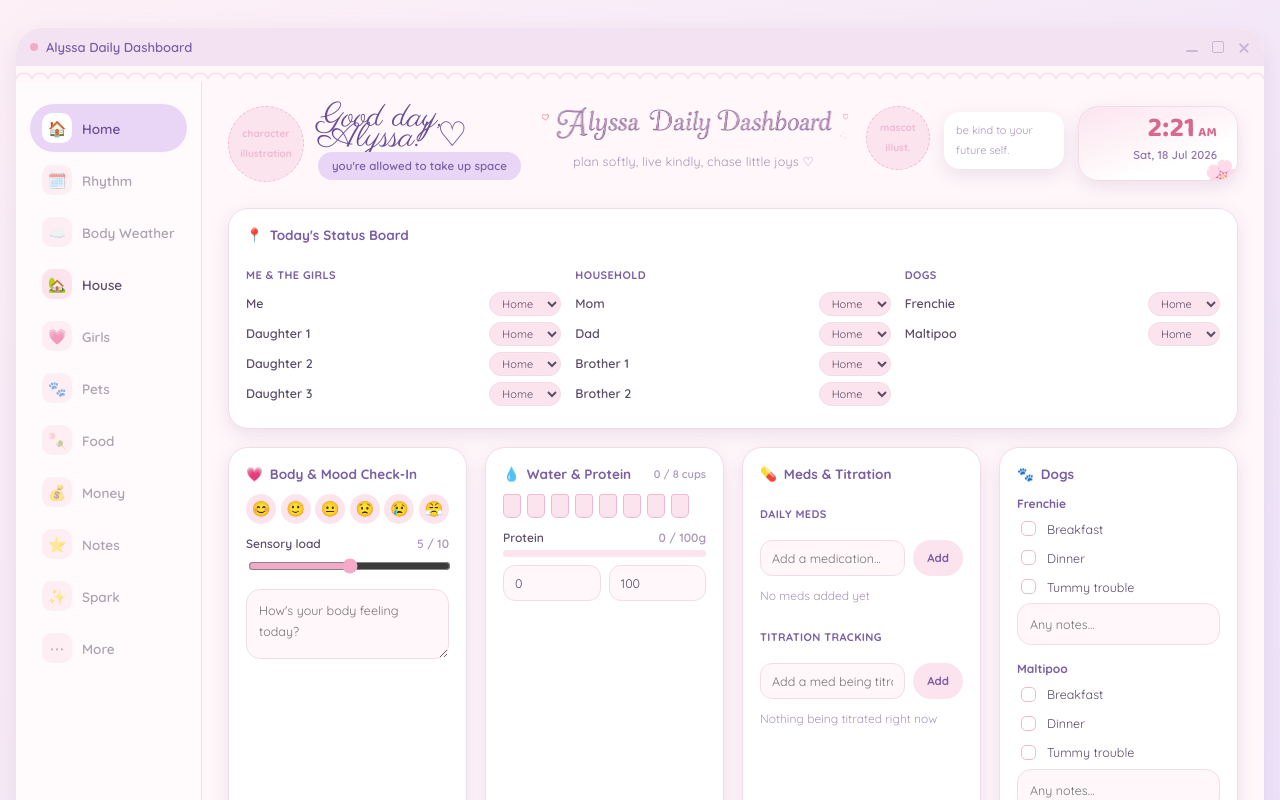
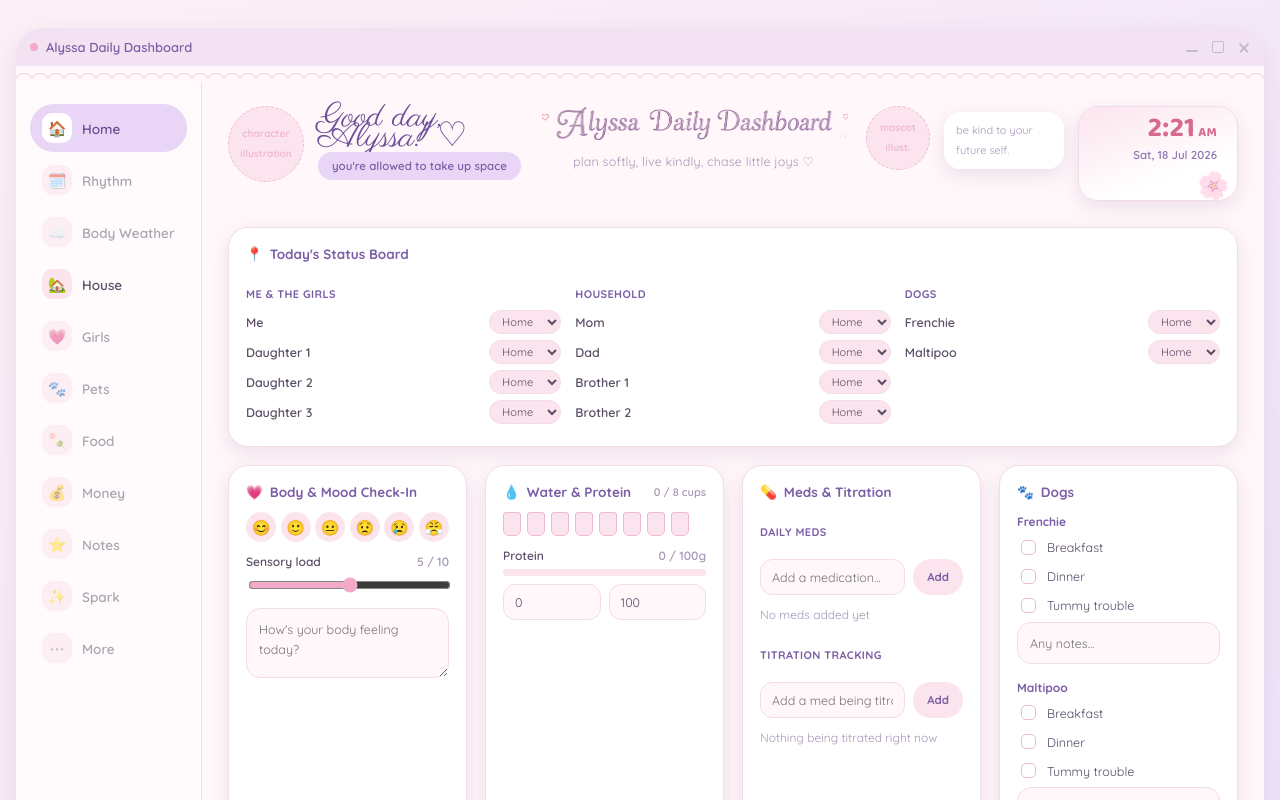
Before and after one commit to alyssabernadettebunny-wq/Dashboard-5, a React (Vite) app: page / in a window 1280 px wide. Shown: the top 800 px of the page. Built offline with nearby package versions, Linux system fonts and the light colour scheme.

Commit message:
Fix weather row getting clipped in datetime card
overflow: hidden on the card (added for the flower decoration) was
also clipping the bottom of the weather row/icon. Removes the clip,
gives the card enough bottom padding for the flower to sit inside
its bounds instead of needing to be cropped.

```diff
--- a/src/App.css
+++ b/src/App.css
@@ -284,8 +284,8 @@
   text-align: right;
   color: var(--purple-deep);
   min-width: 160px;
+  padding-bottom: 34px;
   box-shadow: var(--shadow-soft);
-  overflow: hidden;
 }
 
 .datetime-card .time {
@@ -326,10 +326,10 @@
 
 .datetime-flower {
   position: absolute;
-  bottom: -6px;
-  right: -4px;
-  font-size: 30px;
-  opacity: 0.55;
+  bottom: 4px;
+  right: 8px;
+  font-size: 26px;
+  opacity: 0.5;
   transform: rotate(12deg);
   pointer-events: none;
 }
```
